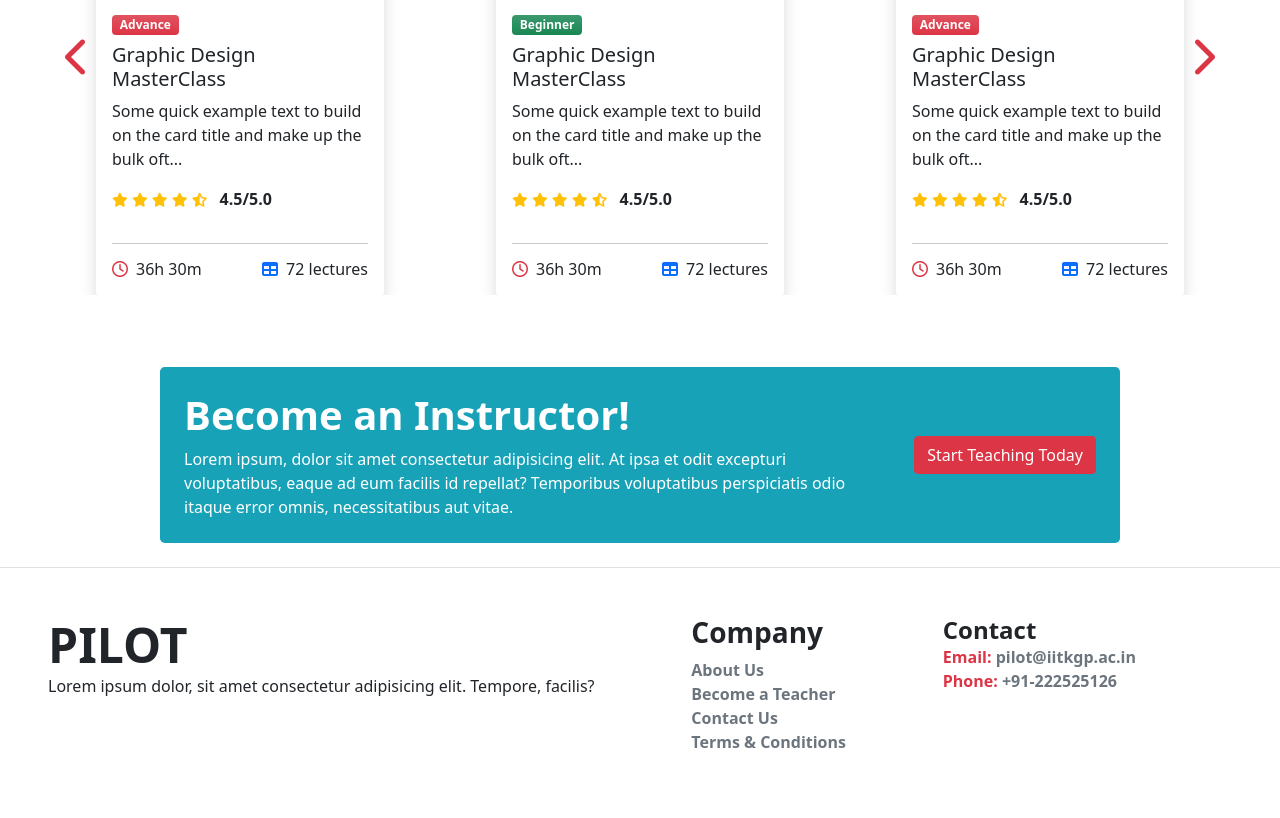
After one commit to ayushsaxenagithub/PilotLMS, a Django app: template templates/website/home.html in a window 1280 px wide. The commit adds this page. Shown: the part 1002-1820 px from the top of the page. Run offline with Django 4.2, Linux system fonts and the light colour scheme; the template is opened without the code that fills it, so the values that code supplies are empty; some libraries are stand-ins or nearby versions.

Commit message:
added home & search course template

```diff
--- a/templates/main/base.html
+++ b/templates/main/base.html
@@ -4,96 +4,164 @@
 <!DOCTYPE html>
 <html lang="en">
   <head>
-    {% block head %}
-
-    {% endblock %}
-    <meta charset="UTF-8">
-    <meta http-equiv="X-UA-Compatible" content="IE=edge">
-    <meta name="viewport" content="width=device-width, initial-scale=1.0">
-    <title>
-        {% block title %}
-        {% endblock %}
-    </title>
-    <link href="https://cdn.jsdelivr.net/npm/bootstrap@5.3.0-alpha1/dist/css/bootstrap.min.css" rel="stylesheet" integrity="sha384-GLhlTQ8iRABdZLl6O3oVMWSktQOp6b7In1Zl3/Jr59b6EGGoI1aFkw7cmDA6j6gD" crossorigin="anonymous">
-    <link rel="stylesheet" href="{% static 'main/css/base.css' %}">
+    {% block head %} {% endblock %}
+    <meta charset="UTF-8" />
+    <meta http-equiv="X-UA-Compatible" content="IE=edge" />
+    <meta name="viewport" content="width=device-width, initial-scale=1.0" />
+    <title>{% block title %} {% endblock %}</title>
+    <link
+      href="https://cdn.jsdelivr.net/npm/bootstrap@5.3.0-alpha1/dist/css/bootstrap.min.css"
+      rel="stylesheet"
+      integrity="sha384-GLhlTQ8iRABdZLl6O3oVMWSktQOp6b7In1Zl3/Jr59b6EGGoI1aFkw7cmDA6j6gD"
+      crossorigin="anonymous"
+    />
+    <link rel="stylesheet" href="{% static 'main/css/base.css' %}" />
     <script
       src="https://code.jquery.com/jquery-3.2.1.slim.min.js"
       integrity="sha384-KJ3o2DKtIkvYIK3UENzmM7KCkRr/rE9/Qpg6aAZGJwFDMVNA/GpGFF93hXpG5KkN"
-		crossorigin="anonymous">
-	</script>
+      crossorigin="anonymous"
+    ></script>
     <script
       src="https://cdnjs.cloudflare.com/ajax/libs/popper.js/1.12.9/umd/popper.min.js"
       integrity="sha384-ApNbgh9B+Y1QKtv3Rn7W3mgPxhU9K/ScQsAP7hUibX39j7fakFPskvXusvfa0b4Q"
-		crossorigin="anonymous">
-	</script>
+      crossorigin="anonymous"
+    ></script>
     <script
       src="https://maxcdn.bootstrapcdn.com/bootstrap/4.0.0/js/bootstrap.min.js"
       integrity="sha384-JZR6Spejh4U02d8jOt6vLEHfe/JQGiRRSQQxSfFWpi1MquVdAyjUar5+76PVCmYl"
-		crossorigin="anonymous">
-	</script>
+      crossorigin="anonymous"
+    ></script>
     <link
       href="https://cdn.jsdelivr.net/npm/bootstrap@5.1.0/dist/css/bootstrap.min.css"
       rel="stylesheet"
       integrity="sha384-KyZXEAg3QhqLMpG8r+8fhAXLRk2vvoC2f3B09zVXn8CA5QIVfZOJ3BCsw2P0p/We"
-		crossorigin="anonymous"/>
+      crossorigin="anonymous"
+    />
     <script
       src="https://kit.fontawesome.com/0ffcc1f717.js"
-		crossorigin="anonymous">
-	</script>
+      crossorigin="anonymous"
+    ></script>
     <script
       src="https://cdn.jsdelivr.net/npm/bootstrap@5.1.0/dist/js/bootstrap.bundle.min.js"
       integrity="sha384-U1DAWAznBHeqEIlVSCgzq+c9gqGAJn5c/t99JyeKa9xxaYpSvHU5awsuZVVFIhvj"
-		crossorigin="anonymous">
-	</script>
+      crossorigin="anonymous"
+    ></script>
   </head>
   <body>
-    <nav class="navbar navbar-expand-lg navbar-light bg-white" id="menu">
+    <nav
+      class="navbar navbar-expand-lg navbar-light bg-light p-0 py-2 position-fixed w-100"
+      style="
+        box-shadow: rgba(0, 0, 0, 0.1) 0px 10px 15px -3px,
+          rgba(0, 0, 0, 0.05) 0px 4px 6px -2px;
+        z-index: 1000;
+      "
+    >
       <div class="container-fluid">
-            <!-- Toggle button -->
+        <a class="navbar-brand fs-2 fw-bolder" href="#">Navbar</a>
         <button
           class="navbar-toggler"
           type="button"
-            data-toggle="collapse"
-            data-target="#navbarCentered"
-            aria-controls="navbarCentered"
+          data-bs-toggle="collapse"
+          data-bs-target="#navbarSupportedContent"
+          aria-controls="navbarSupportedContent"
           aria-expanded="false"
           aria-label="Toggle navigation"
         >
-            <i class="fas fa-bars"></i>
+          <span class="navbar-toggler-icon"></span>
         </button>
-            <div class="navbar-brand" id="brand">PILOT</div>
         <div
-            class="collapse navbar-collapse justify-content-center"
-            id="navbarCentered"
+          class="collapse navbar-collapse justify-content-end"
+          id="navbarSupportedContent"
         >
-            <ul class="navbar-nav mb-2 mb-lg-0">
-                <li class="nav-item active">
-                    <a class="nav-link active" aria-current="page" href="#">Home</a>
-                </li>
-                <li class="nav-item active">
-                    <a class="nav-link active" href="#">About</a>
-                </li>
-                <li class="nav-item active">
-                    <a class="nav-link active" href="#">Contact</a>
+          <div class="w-75 d-flex justify-content-between flex-wrap">
+            <div class="d-flex align-items-center">
+              <ul class="d-flex m-0">
+                <li class="list-unstyled text-dark px-3 fs-3 fw-bold">Home</li>
+                <li class="list-unstyled text-dark px-3 fs-3 fw-bold">About</li>
+                <li class="list-unstyled text-dark px-3 fs-3 fw-bold">
+                  Courses
                 </li>
               </ul>
             </div>
-            <div class="d-flex align-items-right">
-                <button type="button" class="btn btn-primary me-3" id="login">
-                  Login
+
+            <div class="position-relative" style="width: 30%">
+              <input
+                type="text"
+                placeholder="Search Course"
+                class="w-100 px-1 py-2"
+              />
+              <button
+                class="btn position-absolute"
+                style="right: 2px; top: 4px; bottom: 5px"
+              >
+                <i class="fa-solid fa-magnifying-glass"></i>
               </button>
-                <button type="button" class="btn btn-primary me-3" id="signup">
-                  Sign up
-                </button>
+            </div>
+
+            <div class="d-flex align-items-center gap-2">
+              <button class="btn btn-danger">Login</button>
+              <button class="btn btn-danger">Register</button>
+            </div>
+          </div>
         </div>
       </div>
     </nav>
 
-    {% block content %}
+    {% block content %} {% endblock %}
 
+    <footer class="m-0 border-top">
+      <div class="w-100 d-flex justify-content-between p-5 flex-wrap gap-5">
+        <div>
+          <h2 class="m-0 text-dark fw-bolder" style="font-size: 3em">PILOT</h2>
+          <p class="m-0 text-dark">
+            Lorem ipsum dolor, sit amet consectetur adipisicing elit. Tempore,
+            facilis?
+          </p>
+        </div>
 
-        {% endblock %}
+        <div>
+          <h3 class="fw-bold">Company</h3>
+          <ul class="list-unstyled">
+            <li>
+              <a href="#" class="text-decoration-none text-secondary fw-bold"
+                >About Us</a
+              >
+            </li>
+            <li>
+              <a href="#" class="text-decoration-none text-secondary fw-bold"
+                >Become a Teacher</a
+              >
+            </li>
+            <li>
+              <a href="#" class="text-decoration-none text-secondary fw-bold"
+                >Contact Us</a
+              >
+            </li>
+            <li>
+              <a href="#" class="text-decoration-none text-secondary fw-bold"
+                >Terms & Conditions</a
+              >
+            </li>
+          </ul>
+        </div>
 
-        <script src="https://cdn.jsdelivr.net/npm/bootstrap@5.3.0-alpha1/dist/js/bootstrap.bundle.min.js" integrity="sha384-w76AqPfDkMBDXo30jS1Sgez6pr3x5MlQ1ZAGC+nuZB+EYdgRZgiwxhTBTkF7CXvN" crossorigin="anonymous"></script>
+        <div class="pe-5 me-5">
+          <h4 class="m-0 text-dark fw-bold">Contact</h4>
+          <p class="m-0 text-danger fw-bold">
+            Email:
+            <span class="text-secondary">pilot@iitkgp.ac.in</span>
+          </p>
+          <p class="m-0 text-danger fw-bold">
+            Phone: <span class="text-secondary">+91-222525126</span>
+          </p>
+        </div>
+      </div>
+    </footer>
+
+    <script
+      src="https://cdn.jsdelivr.net/npm/bootstrap@5.3.0-alpha1/dist/js/bootstrap.bundle.min.js"
+      integrity="sha384-w76AqPfDkMBDXo30jS1Sgez6pr3x5MlQ1ZAGC+nuZB+EYdgRZgiwxhTBTkF7CXvN"
+      crossorigin="anonymous"
+    ></script>
   </body>
 </html>
--- /dev/null
+++ b/templates/website/home.html
@@ -0,0 +1,450 @@
+{% extends 'main/base.html' %} {% block head %} {% endblock %} {% block title %}
+PILOT {% endblock %} {% block content %}
+<main class="d-flex align-items-center justify-content-end pt-5">
+  <div
+    class="w-50 d-flex flex-column align-items-center justify-content-end px-3"
+  >
+    <h1 class="w-75 text-end fw-bolder">
+      GROW YOUR
+      <span class="text-danger" style="font-size: 2em">SKILL</span> <br />
+      LEARN FROM <span class="text-danger">PILOT</span>
+    </h1>
+    <form class="d-flex flex-column w-75 justify-content-end align-items-end">
+      <input
+        type="text"
+        class="p-2 rounded rounded-2 mb-2 w-100 py-3 px-3 border-1 border-secondary"
+        placeholder="Search for Course"
+      />
+      <button
+        class="btn btn-outline-danger fs-5 rounded rounded-pill"
+        style="width: fit-content"
+      >
+        Start Now
+      </button>
+    </form>
+  </div>
+  <div class="w-50">
+    <img src="./oonline_study9_generated.jpg" alt="image" class="w-75" />
+  </div>
+</main>
+
+<section class="p-5 pt-2 d-flex gap-5 justify-content-center flex-wrap">
+  <div
+    class="d-flex justify-content-center gap-3 align-items-center p-3 rounded-3"
+    style="width: 280px; background-color: #fef6e0"
+  >
+    <i class="fa-solid fa-laptop fs-1" style="color: #f7c32e"></i>
+    <div class="">
+      <h3 class="m-0">10K</h3>
+      <h4 class="m-0">Online Courses</h4>
+    </div>
+  </div>
+  <div
+    class="d-flex justify-content-center gap-3 align-items-center p-3 rounded-3"
+    style="width: 280px; background-color: #e8ebed"
+  >
+    <i class="fa-solid fa-user fs-1" style="color: #1d3b53"></i>
+    <div class="">
+      <h3 class="m-0">10K</h3>
+      <h4 class="m-0">Online Courses</h4>
+    </div>
+  </div>
+  <div
+    class="d-flex justify-content-center gap-3 align-items-center p-3 rounded-3"
+    style="width: 280px; background-color: #f0ecf9"
+  >
+    <i class="fas fa-user-graduate fs-1" style="color: #6f42c1"></i>
+    <div class="">
+      <h3 class="m-0">10K</h3>
+      <h4 class="m-0">Online Courses</h4>
+    </div>
+  </div>
+  <div
+    class="d-flex justify-content-center gap-3 align-items-center p-3 rounded-3"
+    style="width: 280px; background-color: #e7f6f8"
+  >
+    <i class="fa-solid fa-circle-check fs-1" style="color: #17a2b8"></i>
+    <div class="">
+      <h3 class="m-0">10K</h3>
+      <h4 class="m-0">Online Courses</h4>
+    </div>
+  </div>
+</section>
+
+<section class="p-5 mb-4">
+  <!-- Nav tabs -->
+  <div class="mb-3 d-flex justify-content-between">
+    <h1 class="fw-bolder">Popural <span class="text-danger">Courses</span></h1>
+    <button class="btn btn-danger px-4 fw-bold fs-5">Explore All</button>
+  </div>
+
+  <div
+    id="carouselExampleControls"
+    class="carousel slide"
+    data-bs-ride="carousel"
+  >
+    <div class="carousel-inner">
+      <div class="carousel-item active">
+        <div class="d-flex gap-3 flex-wrap justify-content-around">
+          <div class="card border-0 shadow" style="width: 18rem">
+            <img
+              src="/vecteezy_graduation-background-2_dy0421_generated.jpg"
+              class="card-img-top"
+              width="100%"
+              height="180px"
+              alt="..."
+            />
+
+            <div class="card-body">
+              <div class="d-flex justify-content-between mb-2">
+                <span class="badge bg-danger bg-gradient">Advance</span>
+              </div>
+              <h5 class="card-title">Graphic Design MasterClass</h5>
+              <p class="card-text">
+                Some quick example text to build on the card title and make up
+                the bulk oft...
+              </p>
+              <ul class="list-inline mb-0">
+                <li class="list-inline-item me-0 small">
+                  <i class="fas fa-star text-warning"></i>
+                </li>
+                <li class="list-inline-item me-0 small">
+                  <i class="fas fa-star text-warning"></i>
+                </li>
+                <li class="list-inline-item me-0 small">
+                  <i class="fas fa-star text-warning"></i>
+                </li>
+                <li class="list-inline-item me-0 small">
+                  <i class="fas fa-star text-warning"></i>
+                </li>
+                <li class="list-inline-item me-0 small">
+                  <i class="fas fa-star-half-alt text-warning"></i>
+                </li>
+                <li class="list-inline-item ms-2 h6 fw-light mb-0 fw-bold">
+                  4.5/5.0
+                </li>
+              </ul>
+            </div>
+            <div class="card-footer pt-0 pb-3 bg-white border-0">
+              <hr />
+              <div class="d-flex justify-content-between mt-2">
+                <span class="h6 mb-0"
+                  ><i class="far fa-clock text-danger me-2"></i>36h 30m</span
+                >
+                <span class="h6 mb-0"
+                  ><i class="fas fa-table text-primary me-2"></i>72
+                  lectures</span
+                >
+              </div>
+            </div>
+          </div>
+          <div class="card border-0 shadow" style="width: 18rem">
+            <img
+              src="/oonline_study9_generated.jpg"
+              class="card-img-top"
+              width="100%"
+              height="180px"
+              alt="..."
+            />
+
+            <div class="card-body">
+              <div class="d-flex justify-content-between mb-2">
+                <span class="badge bg-success bg-gradient">Beginner</span>
+              </div>
+              <h5 class="card-title">Graphic Design MasterClass</h5>
+              <p class="card-text">
+                Some quick example text to build on the card title and make up
+                the bulk oft...
+              </p>
+              <ul class="list-inline mb-0">
+                <li class="list-inline-item me-0 small">
+                  <i class="fas fa-star text-warning"></i>
+                </li>
+                <li class="list-inline-item me-0 small">
+                  <i class="fas fa-star text-warning"></i>
+                </li>
+                <li class="list-inline-item me-0 small">
+                  <i class="fas fa-star text-warning"></i>
+                </li>
+                <li class="list-inline-item me-0 small">
+                  <i class="fas fa-star text-warning"></i>
+                </li>
+                <li class="list-inline-item me-0 small">
+                  <i class="fas fa-star-half-alt text-warning"></i>
+                </li>
+                <li class="list-inline-item ms-2 h6 fw-light mb-0 fw-bold">
+                  4.5/5.0
+                </li>
+              </ul>
+            </div>
+            <div class="card-footer pt-0 pb-3 bg-white border-0">
+              <hr />
+              <div class="d-flex justify-content-between mt-2">
+                <span class="h6 mb-0"
+                  ><i class="far fa-clock text-danger me-2"></i>36h 30m</span
+                >
+                <span class="h6 mb-0"
+                  ><i class="fas fa-table text-primary me-2"></i>72
+                  lectures</span
+                >
+              </div>
+            </div>
+          </div>
+          <div class="card border-0 shadow" style="width: 18rem">
+            <img
+              src="/vecteezy_books-on-white-bookshelf-bestseller-vector-mockup_15680996.jpg"
+              class="card-img-top"
+              width="100%"
+              height="180px"
+              alt="..."
+            />
+
+            <div class="card-body">
+              <div class="d-flex justify-content-between mb-2">
+                <span class="badge bg-danger bg-gradient">Advance</span>
+              </div>
+              <h5 class="card-title">Graphic Design MasterClass</h5>
+              <p class="card-text">
+                Some quick example text to build on the card title and make up
+                the bulk oft...
+              </p>
+              <ul class="list-inline mb-0">
+                <li class="list-inline-item me-0 small">
+                  <i class="fas fa-star text-warning"></i>
+                </li>
+                <li class="list-inline-item me-0 small">
+                  <i class="fas fa-star text-warning"></i>
+                </li>
+                <li class="list-inline-item me-0 small">
+                  <i class="fas fa-star text-warning"></i>
+                </li>
+                <li class="list-inline-item me-0 small">
+                  <i class="fas fa-star text-warning"></i>
+                </li>
+                <li class="list-inline-item me-0 small">
+                  <i class="fas fa-star-half-alt text-warning"></i>
+                </li>
+                <li class="list-inline-item ms-2 h6 fw-light mb-0 fw-bold">
+                  4.5/5.0
+                </li>
+              </ul>
+            </div>
+            <div class="card-footer pt-0 pb-3 bg-white border-0">
+              <hr />
+              <div class="d-flex justify-content-between mt-2">
+                <span class="h6 mb-0"
+                  ><i class="far fa-clock text-danger me-2"></i>36h 30m</span
+                >
+                <span class="h6 mb-0"
+                  ><i class="fas fa-table text-primary me-2"></i>72
+                  lectures</span
+                >
+              </div>
+            </div>
+          </div>
+        </div>
+      </div>
+      <div class="carousel-item">
+        <div class="d-flex gap-3 flex-wrap justify-content-around">
+          <div class="card border-0 shadow" style="width: 18rem">
+            <img
+              src="/vecteezy_books-on-white-bookshelf-bestseller-vector-mockup_15680996.jpg"
+              class="card-img-top"
+              width="100%"
+              height="180px"
+              alt="..."
+            />
+
+            <div class="card-body">
+              <div class="d-flex justify-content-between mb-2">
+                <span class="badge bg-success bg-gradient">Beginner</span>
+              </div>
+              <h5 class="card-title">Graphic Design MasterClass</h5>
+              <p class="card-text">
+                Some quick example text to build on the card title and make up
+                the bulk oft...
+              </p>
+              <ul class="list-inline mb-0">
+                <li class="list-inline-item me-0 small">
+                  <i class="fas fa-star text-warning"></i>
+                </li>
+                <li class="list-inline-item me-0 small">
+                  <i class="fas fa-star text-warning"></i>
+                </li>
+                <li class="list-inline-item me-0 small">
+                  <i class="fas fa-star text-warning"></i>
+                </li>
+                <li class="list-inline-item me-0 small">
+                  <i class="fas fa-star text-warning"></i>
+                </li>
+                <li class="list-inline-item me-0 small">
+                  <i class="fas fa-star-half-alt text-warning"></i>
+                </li>
+                <li class="list-inline-item ms-2 h6 fw-light mb-0 fw-bold">
+                  4.5/5.0
+                </li>
+              </ul>
+            </div>
+            <div class="card-footer pt-0 pb-3 bg-white border-0">
+              <hr />
+              <div class="d-flex justify-content-between mt-2">
+                <span class="h6 mb-0"
+                  ><i class="far fa-clock text-danger me-2"></i>36h 30m</span
+                >
+                <span class="h6 mb-0"
+                  ><i class="fas fa-table text-primary me-2"></i>72
+                  lectures</span
+                >
+              </div>
+            </div>
+          </div>
+          <div class="card border-0 shadow" style="width: 18rem">
+            <img
+              src="/oonline_study9_generated.jpg"
+              width="100%"
+              height="180px"
+              class="card-img-top"
+              alt="..."
+            />
+
+            <div class="card-body">
+              <div class="d-flex justify-content-between mb-2">
+                <span class="badge bg-danger bg-gradient">Advance</span>
+              </div>
+              <h5 class="card-title">Graphic Design MasterClass</h5>
+              <p class="card-text">
+                Some quick example text to build on the card title and make up
+                the bulk oft...
+              </p>
+              <ul class="list-inline mb-0">
+                <li class="list-inline-item me-0 small">
+                  <i class="fas fa-star text-warning"></i>
+                </li>
+                <li class="list-inline-item me-0 small">
+                  <i class="fas fa-star text-warning"></i>
+                </li>
+                <li class="list-inline-item me-0 small">
+                  <i class="fas fa-star text-warning"></i>
+                </li>
+                <li class="list-inline-item me-0 small">
+                  <i class="fas fa-star text-warning"></i>
+                </li>
+                <li class="list-inline-item me-0 small">
+                  <i class="fas fa-star-half-alt text-warning"></i>
+                </li>
+                <li class="list-inline-item ms-2 h6 fw-light mb-0 fw-bold">
+                  4.5/5.0
+                </li>
+              </ul>
+            </div>
+            <div class="card-footer pt-0 pb-3 bg-white border-0">
+              <hr />
+              <div class="d-flex justify-content-between mt-2">
+                <span class="h6 mb-0"
+                  ><i class="far fa-clock text-danger me-2"></i>36h 30m</span
+                >
+                <span class="h6 mb-0"
+                  ><i class="fas fa-table text-primary me-2"></i>72
+                  lectures</span
+                >
+              </div>
+            </div>
+          </div>
+          <div class="card border-0 shadow" style="width: 18rem">
+            <img
+              src="/vecteezy_graduation-background-2_dy0421_generated.jpg"
+              class="card-img-top"
+              width="100%"
+              height="180px"
+              alt="..."
+            />
+
+            <div class="card-body">
+              <div class="d-flex justify-content-between mb-2">
+                <span class="badge bg-success bg-gradient">Beginner</span>
+              </div>
+              <h5 class="card-title">Graphic Design MasterClass</h5>
+              <p class="card-text">
+                Some quick example text to build on the card title and make up
+                the bulk oft...
+              </p>
+              <ul class="list-inline mb-0">
+                <li class="list-inline-item me-0 small">
+                  <i class="fas fa-star text-warning"></i>
+                </li>
+                <li class="list-inline-item me-0 small">
+                  <i class="fas fa-star text-warning"></i>
+                </li>
+                <li class="list-inline-item me-0 small">
+                  <i class="fas fa-star text-warning"></i>
+                </li>
+                <li class="list-inline-item me-0 small">
+                  <i class="fas fa-star text-warning"></i>
+                </li>
+                <li class="list-inline-item me-0 small">
+                  <i class="fas fa-star-half-alt text-warning"></i>
+                </li>
+                <li class="list-inline-item ms-2 h6 fw-light mb-0 fw-bold">
+                  4.5/5.0
+                </li>
+              </ul>
+            </div>
+            <div class="card-footer pt-0 pb-3 bg-white border-0">
+              <hr />
+              <div class="d-flex justify-content-between mt-2">
+                <span class="h6 mb-0"
+                  ><i class="far fa-clock text-danger me-2"></i>36h 30m</span
+                >
+                <span class="h6 mb-0"
+                  ><i class="fas fa-table text-primary me-2"></i>72
+                  lectures</span
+                >
+              </div>
+            </div>
+          </div>
+        </div>
+      </div>
+    </div>
+    <button
+      class="carousel-control-prev"
+      type="button"
+      data-bs-target="#carouselExampleControls"
+      data-bs-slide="prev"
+      style="opacity: 1; width: 5%"
+    >
+      <span class="text-danger fs-1 fw-bold"
+        ><i class="fa-solid fa-chevron-left"></i
+      ></span>
+    </button>
+    <button
+      class="carousel-control-next"
+      type="button"
+      data-bs-target="#carouselExampleControls"
+      data-bs-slide="next"
+      style="opacity: 1; width: 5%"
+    >
+      <span class="text-danger fs-1 fw-bold"
+        ><i class="fa-solid fa-chevron-right"></i
+      ></span>
+    </button>
+  </div>
+</section>
+
+<section
+  class="w-75 m-auto d-flex justify-content-between rounded rounded-3 p-4 align-items-center mb-4"
+  style="background-color: #17a2b8"
+>
+  <div class="w-75">
+    <h1 class="text-white fw-bolder">Become an Instructor!</h1>
+    <p class="text-white m-0">
+      Lorem ipsum, dolor sit amet consectetur adipisicing elit. At ipsa et odit
+      excepturi voluptatibus, eaque ad eum facilis id repellat? Temporibus
+      voluptatibus perspiciatis odio itaque error omnis, necessitatibus aut
+      vitae.
+    </p>
+  </div>
+  <div>
+    <button class="btn btn-danger">Start Teaching Today</button>
+  </div>
+</section>
+{% endblock %}
```
Lines whose indentation alone changed are shown as unchanged.
